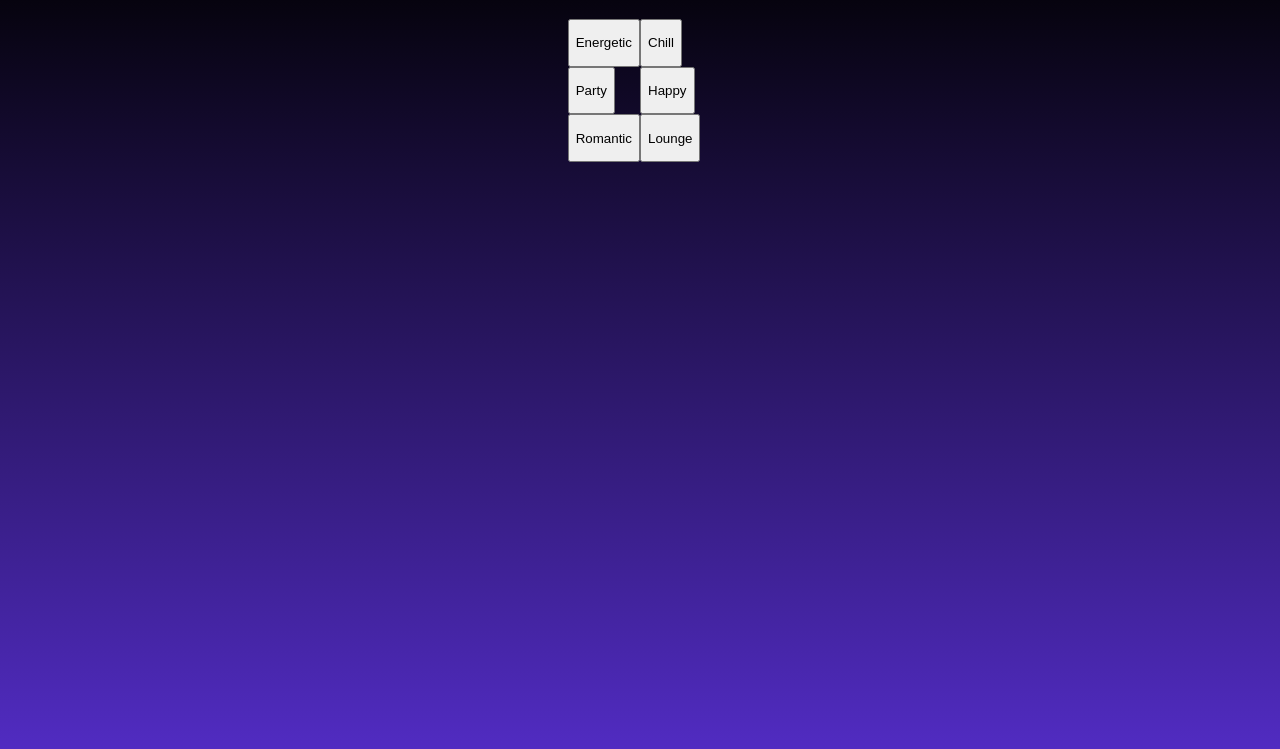
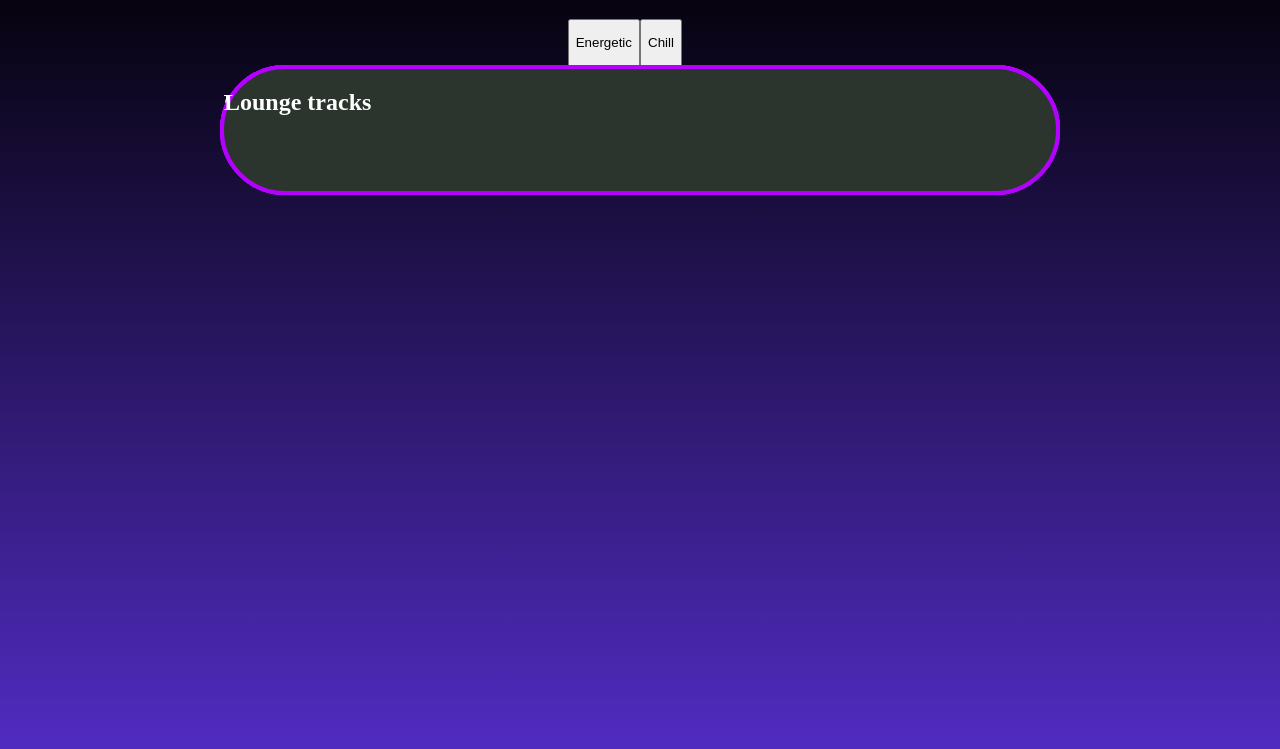
Before and after one commit to Fowsi12/NEXT-UP, a website: page frontend/mainpage.html in a window 1280 px wide. Shown: the part 61-810 px from the top of the page. Drawn offline with Linux system fonts and the light colour scheme; files whose address does not match are found by name.

Commit message:
Fredagens fixes på createdB + det løse. by Fow og Vemme

```diff
--- a/frontend/styles.css
+++ b/frontend/styles.css
@@ -27,9 +27,10 @@ h1 {
 
   width: 65%; /*størrelse på mood boxes*/
   height: 85%;
-  opacity: 0; /*uigennemsigtighed*/
+  opacity: 1; /*0=gennemsigtig, 1=uigennemsigtig,*/
   transition: opacity 0.5s;
-  display: none; /* none=usynlig, block=synlig */
+  display: block; /* none=usynlig, block=synlig */
+  pointer-events: none; /*none=alle mouse&touch events ignoreres, auto=normal opførsel*/
 
   background-color: #2c352d;
   border: 4px solid #b300ff;
```
Also changed, not shown: 1 other file.
